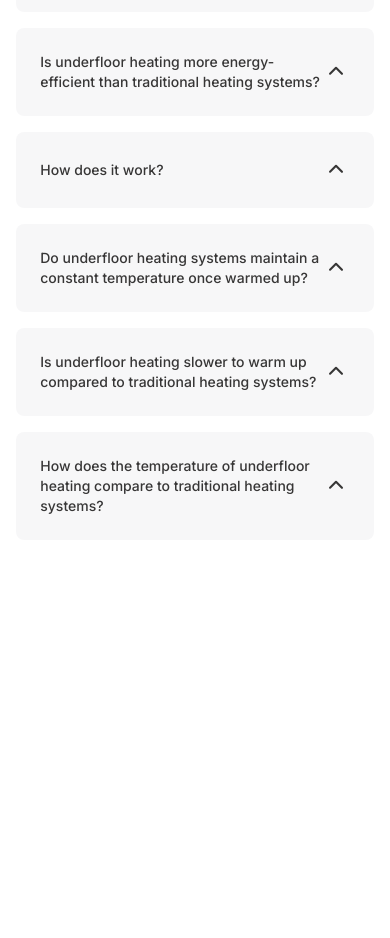
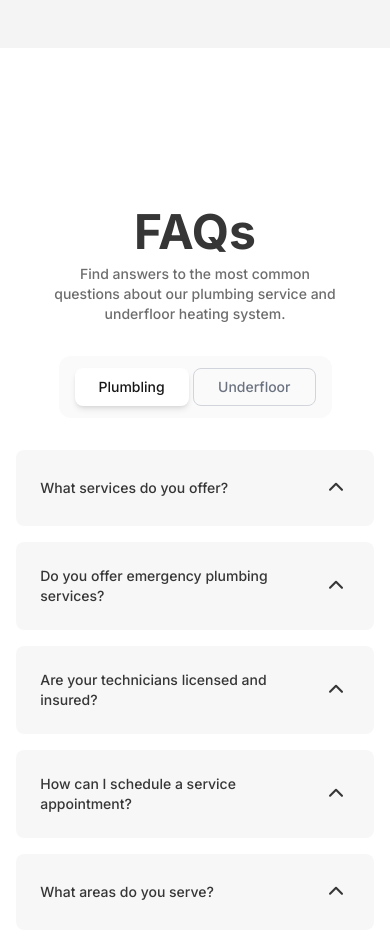
Before and after one commit to shanewmurphy/retrofit-underfloor, a Next.js app: page /home in a window 390 px wide. Shown: the part 4980-5918 px from the top of the page. Built offline with nearby package versions, Linux system fonts and the light colour scheme.

Commit message:
Testimonials added plumbing FAQ

```diff
--- a/app/components/All-FAQ.jsx
+++ b/app/components/All-FAQ.jsx
@@ -1,29 +1,30 @@
 import { Tab } from "@headlessui/react";
 import { useState } from "react";
 import FAQUnderfloor from "./underfloor-faqs";
+import FAQPlumbing from "./plumbing-faq";
 export default function AllFAQ() {
   const [selectedIndex, setSelectedIndex] = useState(0);
   return (
     <div className="w-full py-32">
-      <div className="lg:px-24 lg:py-12 md:px-24 md:py-24 sm:px-4 sm:py-8">
+      <div className="lg:px-24 lg:py-12  md:px-16 md:py-8 sm:px-4 sm:py-8">
         <h3 className="text-center text-5xl text-mygrey font-bold mb-2">
           FAQs
         </h3>
-        <p className="text-center font-medium lg:text-lg sm:text-sm text-lightgrey lg:w-[50%] mx-auto">
-          Find answers to the most common questions about our underfloor heating
-          system and installation process.
+        <p className="text-center font-medium lg:text-lg sm:text-sm text-lightgrey lg:w-[50%] md:w-[70%] sm:w-[80%] mx-auto">
+          Find answers to the most common questions about our plumbing service
+          and underfloor heating system.
         </p>
       </div>
       <div className="lg:w-9/12 mx-auto">
         <Tab.Group selectedIndex={selectedIndex} onChange={setSelectedIndex}>
-          <div className="lg:w-4/12 md:w-[45%] sm:w-[60%] mx-auto bg-[#f8f8f6] px-4 py-3 rounded-xl">
+          <div className="xl:w-[45%]lg:w-4/12 md:w-[45%] laptop:w-[35%] sm:w-[70%] mx-auto bg-[#fafafa] px-4 py-3 rounded-xl">
             <Tab.List>
               <div className="flex justify-between">
                 <Tab
                   className={({ selected }) =>
                     selected
-                      ? "text-neutral-900 shadow-md font-medium text-sm bg-white lg:py-2 lg:px-9 md:py-2 md:px-9 sm:py-2 sm:px-4 rounded-lg focus:outline-none"
-                      : "text-gray-500 font-medium text-sm lg:py-2 lg:px-9 md:py-2 md:px-9 sm:py-2 sm:px-4  hover:bg-[#f0f0f0] rounded-lg border border-gray-300"
+                      ? "text-neutral-900 shadow-md font-medium text-sm bg-white lg:py-2 lg:px-9 md:py-2 md:px-9 sm:py-2 sm:px-6 rounded-lg focus:outline-none"
+                      : "text-gray-500 font-medium text-sm lg:py-2 lg:px-9 md:py-2 md:px-9 sm:py-2 sm:px-6  hover:bg-[#f0f0f0] rounded-lg border border-gray-300"
                   }
                 >
                   Plumbling
@@ -31,8 +32,8 @@ export default function AllFAQ() {
                 <Tab
                   className={({ selected }) =>
                     selected
-                      ? "text-neutral-900 shadow-md font-medium text-sm bg-white lg:py-2 lg:px-9 md:py-2 md:px-9 sm:py-2 sm:px-4 rounded-lg focus:outline-none"
-                      : "text-gray-500 font-medium text-sm lg:py-2 lg:px-9 md:py-2 md:px-9 sm:py-2 sm:px-4 hover:bg-[#f0f0f0] rounded-lg border border-gray-300"
+                      ? "text-neutral-900 shadow-md font-medium text-sm bg-white lg:py-2 lg:px-9 md:py-2 md:px-9 sm:py-2 sm:px-6 rounded-lg focus:outline-none"
+                      : "text-gray-500 font-medium text-sm lg:py-2 lg:px-9 md:py-2 md:px-9 sm:py-2 sm:px-6 hover:bg-[#f0f0f0] rounded-lg border border-gray-300"
                   }
                 >
                   Underfloor
@@ -42,7 +43,7 @@ export default function AllFAQ() {
           </div>
           <Tab.Panels>
             <Tab.Panel>
-              <FAQUnderfloor />
+              <FAQPlumbing />
             </Tab.Panel>
             <Tab.Panel>
               <FAQUnderfloor />
--- a/app/components/mobile-slide-nav.jsx
+++ b/app/components/mobile-slide-nav.jsx
@@ -78,7 +78,7 @@ export default function MobileSlideNav() {
                           <div>
                             <Link href="/installation">
                               <button className="text-2xl font-bold mb-4">
-                                Installation
+                                Underflooor Heating
                               </button>
                             </Link>
                           </div>
--- a/app/components/nav-desktop.jsx
+++ b/app/components/nav-desktop.jsx
@@ -20,7 +20,7 @@ export default function NavDesktop() {
             <li className="pr-4">
               <Link className="cursor-pointer" href="installation">
                 <span className="text-base text-zinc-700 font-semibold relative after:bg-black after:absolute after:h-0.5 after:w-0 after:bottom-0 after:left-0 hover:after:w-full after:transition-all after:duration-300 cursor-pointer">
-                  Installation
+                  Underfloor Heating
                 </span>
               </Link>
             </li>
--- /dev/null
+++ b/app/components/plumbing-faq.jsx
@@ -0,0 +1,71 @@
+"use client";
+import { Disclosure } from "@headlessui/react";
+import { ChevronUpIcon } from "@heroicons/react/20/solid";
+
+const data = [
+  {
+    id: 1,
+    Question: "What services do you offer?",
+    Answer:
+      "We offer a comprehensive range of plumbing services, including installation, repair, and maintenance for residential, commercial, and industrial plumbing systems. Our services cover everything from leak detection and repair to water heater installation and drain cleaning.",
+  },
+  {
+    id: 2,
+    Question: "Do you offer emergency plumbing services?",
+    Answer:
+      "Yes, we provide 24/7 emergency plumbing services to address urgent issues such as burst pipes, and overflowing toilets. Our team is available around the clock to respond to plumbing emergencies and provide prompt assistance when you need it most.",
+  },
+  {
+    id: 3,
+    Question: "Are your technicians licensed and insured?",
+    Answer:
+      "Yes, our technicians are fully licensed, insured, and trained to handle a wide range of plumbing issues. You can trust that our team has the expertise and qualifications to provide high-quality workmanship and exceptional service on every job.",
+  },
+  {
+    id: 4,
+    Question: "How can I schedule a service appointment?",
+    Answer:
+      "Scheduling a service appointment is easy! You can contact us via phone, to request service.",
+  },
+  {
+    id: 5,
+    Question: "What areas do you serve?",
+    Answer:
+      "We proudly serve customers throughout the southeast of Ireland, Waterford, Kilkenny, Carlow, Wexford. Whether you're located in a city, town, or rural area, we're committed to providing reliable plumbing services to residents and businesses across our service area",
+  },
+];
+export default function FAQPlumbing() {
+  return (
+    <div className="mb-24 mt-8 sm:pb-48">
+      <div className="lg:w-10/12 sm:w-11/12 mx-auto">
+        <div>
+          {data.map((faq) => (
+            <div key={faq.id}>
+              <div>
+                <Disclosure>
+                  {({ open }) => (
+                    <>
+                      <Disclosure.Button className="flex py-6 px-6 mb-4 lg:text-sm md:text-sm sm:text-sm items-center w-full lg:bg-zinc-100/50 sm:bg-zinc-100/70 rounded-lg  justify-between text-left font-medium text-mygrey hover:bg-gray-50 focus:outline-none focus-visible:ring focus-visible:ring-gray-500/75">
+                        <div>{faq.Question}</div>
+                        <div>
+                          <ChevronUpIcon
+                            className={`${
+                              open ? "rotate-180 transform" : ""
+                            } h-7 w-7 text-mygrey`}
+                          />
+                        </div>
+                      </Disclosure.Button>
+                      <Disclosure.Panel className="px-4 pb-4 pt-2 text-sm font-medium text-lightgrey">
+                        {faq.Answer}
+                      </Disclosure.Panel>
+                    </>
+                  )}
+                </Disclosure>
+              </div>
+            </div>
+          ))}
+        </div>
+      </div>
+    </div>
+  );
+}
--- a/app/home/page.js
+++ b/app/home/page.js
@@ -2,6 +2,7 @@
 import Link from "next/link";
 import Services from "../components/services-carousel";
 import AllFAQ from "../components/All-FAQ";
+import Testimonials from "../components/Testimonials";
 export default function HomeNew() {
   return (
     <div>
@@ -167,6 +168,9 @@ export default function HomeNew() {
         </div>
       </section>
       <section>
+        <Testimonials />
+      </section>
+      <section>
         <AllFAQ />
       </section>
     </div>
--- a/tailwind.config.js
+++ b/tailwind.config.js
@@ -21,6 +21,7 @@ module.exports = {
       },
       screens: {
         sm: "358px",
+        laptop: "950px",
       },
     },
   },
```
